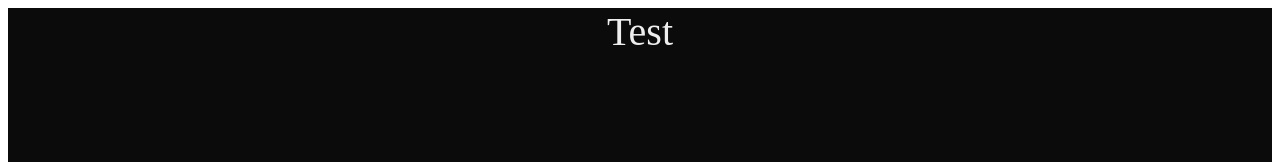
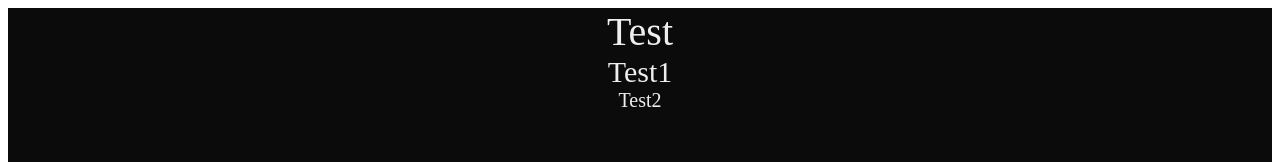
Before and after one commit to costar011/Introduce-app, a React (Create React App) app: page / in a window 1280 px wide. Shown: the top 162 px of the page. Built offline with nearby package versions, Linux system fonts and the light colour scheme.

Commit message:
Test1 Test2 add

```diff
--- a/src/App.js
+++ b/src/App.js
@@ -10,7 +10,9 @@ class App extends React.Component {
   render() {
     return (
       <div className="app">
-        <div className="app__header">Test</div>
+        <div className="app__top">Test</div>
+        <div className="app__middle">Test1</div>
+        <div className="app__bottom">Test2</div>
       </div>
     );
   }
--- a/src/styles/app.css
+++ b/src/styles/app.css
@@ -4,12 +4,12 @@ body {
 
 .app {
   width: 100%;
+  height: 220vh;
+  background-color: #0b0b0b;
 }
 
-.app .app__header {
+.app .app__top {
   width: 100%;
-  height: 220vh;
-  background-color: #0b0b0b;
   color: #eee;
   font-size: 40px;
 
@@ -17,3 +17,23 @@ body {
   flex-direction: column;
   align-items: center;
 }
+
+.app .app__middle {
+  width: 100%;
+  color: #eee;
+  font-size: 30px;
+
+  display: flex;
+  flex-direction: column;
+  align-items: center;
+}
+
+.app .app__bottom {
+  width: 100%;
+  color: #eee;
+  font-size: 20px;
+
+  display: flex;
+  flex-direction: column;
+  align-items: center;
+}
```
